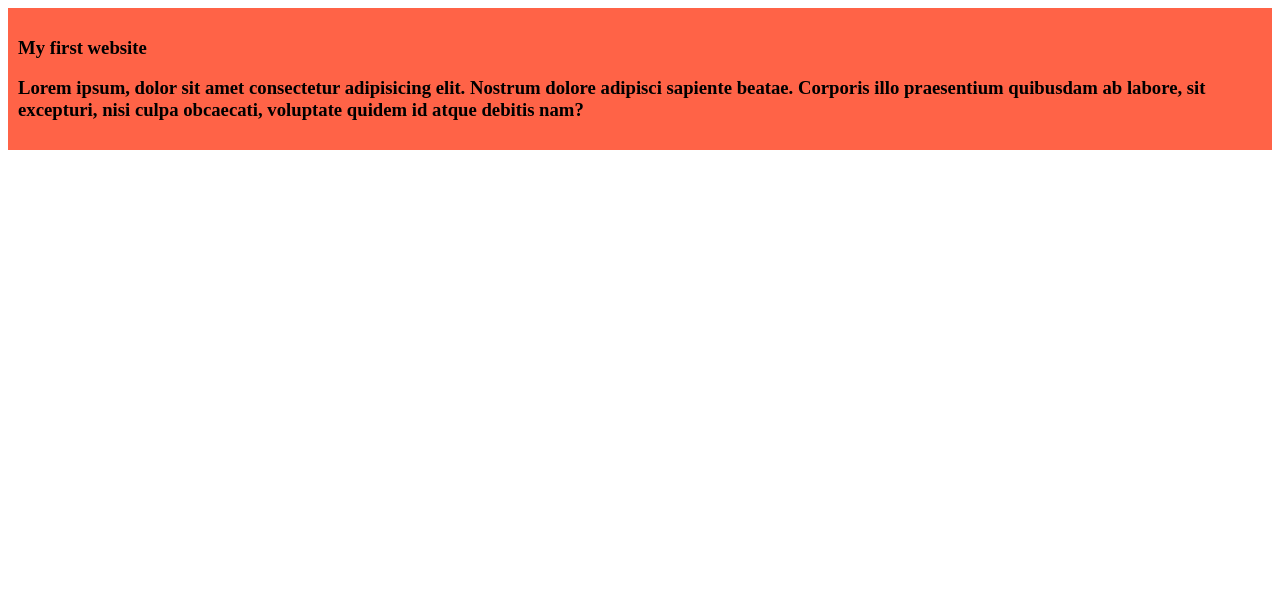
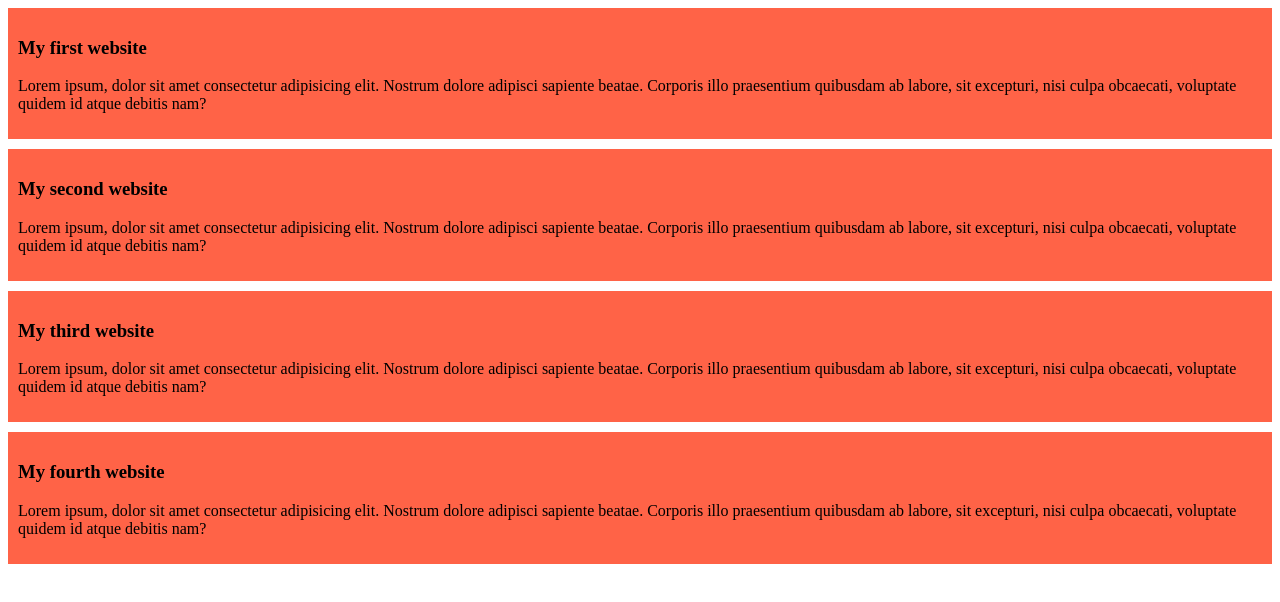
Before and after one commit to Hasibul-Badhon/my-simple-website, a plain HTML site: page index.html in a window 1280 px wide. Drawn offline with Linux system fonts and the light colour scheme.

Commit message:
added the second, third & fourthblog

```diff
--- a/index.html
+++ b/index.html
@@ -10,9 +10,22 @@
 <body>
 <div>
     <h3>My first website</h3>
-    <h3>
         <p>Lorem ipsum, dolor sit amet consectetur adipisicing elit. Nostrum dolore adipisci sapiente beatae. Corporis illo praesentium quibusdam ab labore, sit excepturi, nisi culpa obcaecati, voluptate quidem id atque debitis nam?</p>
-    </h3>
 </div>
+<div>
+    <h3>My second website</h3>
+        <p>Lorem ipsum, dolor sit amet consectetur adipisicing elit. Nostrum dolore adipisci sapiente beatae. Corporis illo praesentium quibusdam ab labore, sit excepturi, nisi culpa obcaecati, voluptate quidem id atque debitis nam?</p>
+</div>
+<div>
+    <h3>My third website</h3>
+        <p>Lorem ipsum, dolor sit amet consectetur adipisicing elit. Nostrum dolore adipisci sapiente beatae. Corporis illo praesentium quibusdam ab labore, sit excepturi, nisi culpa obcaecati, voluptate quidem id atque debitis nam?</p>
+</div>
+<div>
+    <h3>My fourth website</h3>
+        <p>Lorem ipsum, dolor sit amet consectetur adipisicing elit. Nostrum dolore adipisci sapiente beatae. Corporis illo praesentium quibusdam ab labore, sit excepturi, nisi culpa obcaecati, voluptate quidem id atque debitis nam?</p>
+</div>
+
+
+
 </body>
 </html>
--- a/styles/blog.css
+++ b/styles/blog.css
@@ -1,2 +1,3 @@
 div{background-color: tomato;
-padding: 10px;}
+padding: 10px;
+margin-bottom: 10px;}
```
